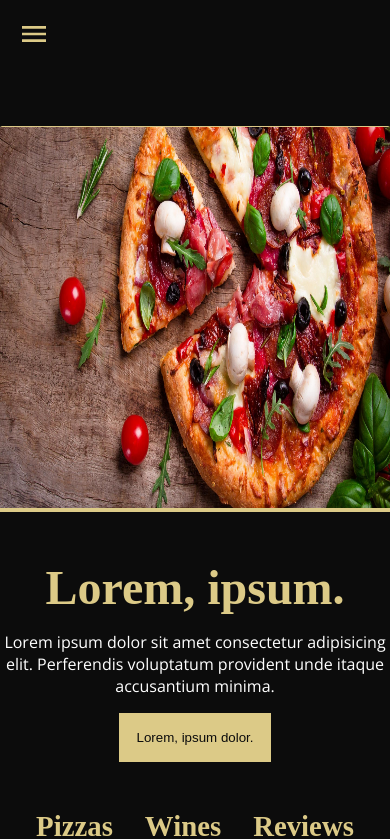
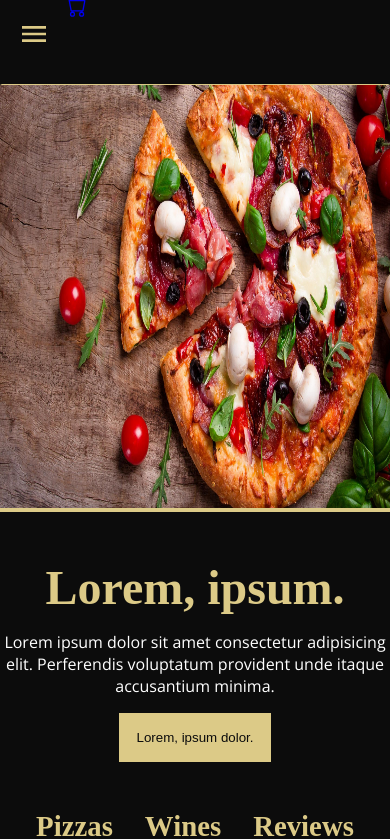
Before and after one commit to yamilt351/landing-page, a React (Create React App) app: page / in a window 390 px wide. Shown: the top 839 px of the page. Built offline with nearby package versions, Linux system fonts and the light colour scheme; a web font is replaced by a local one.

Commit message:
'adding-in-responsive-navbar-cart-icon'

```diff
--- a/src/Components/Modal/modal.css
+++ b/src/Components/Modal/modal.css
@@ -41,7 +41,7 @@
   font-size: 1.5rem;
   display: flex;
   color: var(--c-m);
-  background-color:var(--c-s);
+  background-color: var(--c-s);
   justify-content: center;
   align-items: center;
   position: absolute;
@@ -51,6 +51,13 @@
 .auth-button {
   width: 100%;
 }
-.hide{
-display: none;
+.hide {
+  display: none;
 }
+@media screen and (max-width: 800px) {
+ .modal-overlay {
+
+  width: 90%;
+
+}
+}
--- a/src/Components/Navbar/navbar.css
+++ b/src/Components/Navbar/navbar.css
@@ -19,7 +19,7 @@
   margin: auto;
   padding: 1.2em;
   max-width: 1200px;
-width: 100%;
+  width: 100%;
 }
 .navbar-list {
   justify-content: center;
@@ -69,19 +69,21 @@ width: 100%;
     font-size: 1rem;
   }
   .navbar {
-    position: absolute;
-    z-index: 2;
+    position: fixed;
+    z-index: 10;
     width: 100%;
     justify-content: center;
-    padding: 2.3rem 0rem;
+    padding: 1rem 0rem;
+  }
+  .navbar-container-elements {
+    display: flex;
+    justify-content: center;
+    align-items: center;
+    line-height: 3rem;
   }
   .navbar-list {
-    display: flex;
     height: 0;
     flex-direction: column;
-    align-items: center;
-    line-height: 3rem;
-    justify-content: center;
     overflow: hidden;
     transition: ease-in-out 0.3s;
   }
@@ -101,4 +103,16 @@ width: 100%;
   .show-container {
     height: 100%;
   }
+  .show-in-navbar {
+    z-index: 10;
+    display: flex;
+    position: relative;
+    margin-left: auto;
+    color: white;
+    top: 0;
+    right: 0;
+  }
+  .show-in-navbar svg {
+    font-size: 2rem;
+  }
 }
--- a/src/Components/Navbar/navbar.jsx
+++ b/src/Components/Navbar/navbar.jsx
@@ -4,6 +4,7 @@ import data from './data';
 import { MdMenu } from 'react-icons/md';
 import Modal from '../Modal/modal';
 import { CartContext } from '../Context/cartContext';
+import { BsCart, BsCartFill } from 'react-icons/bs';
 
 function Navbar() {
   const [showlinks, setShowLinks] = useState(false);
@@ -40,6 +41,31 @@ function Navbar() {
           >
             <MdMenu />
           </button>
+          <span>
+            {' '}
+            <a
+              href="#Cart"
+              onClick={
+                isCartModalOpen || isModalOpen
+                  ? () => {
+                      handleCartModalClose();
+                      handleModalClose();
+                    }
+                  : handleCartModalOpen
+              }
+            >
+              {quantity > 0 ? (
+                <span>
+                  <BsCartFill />
+                  {quantity}
+                </span>
+              ) : (
+                <span>
+                  <BsCart />
+                </span>
+              )}
+            </a>
+          </span>
         </div>
         <div className="app-logo">
           <img src="" alt="app_logo_here" />
```
